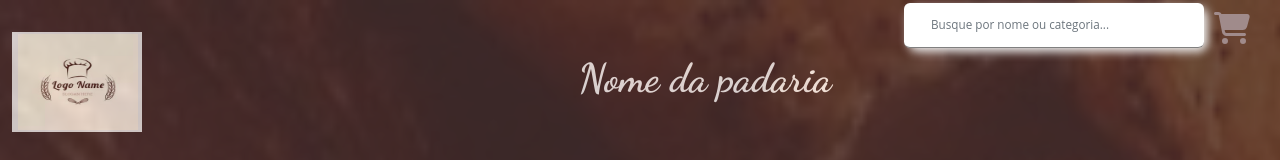
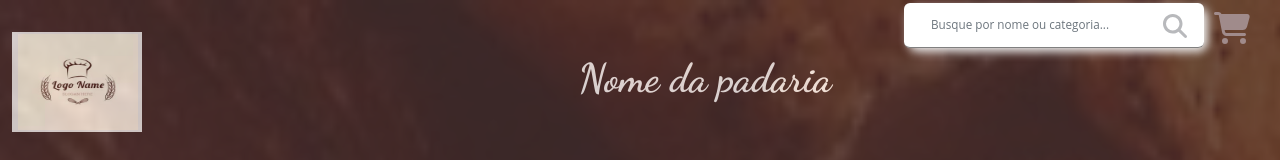
Before and after one commit to 09brsv/front-padaria, an Angular app: page /produtos in a window 1280 px wide. Shown: the top 160 px of the page. Built offline with nearby package versions, Linux system fonts and the light colour scheme.

Commit message:
fix(src): corrige bug em dispositivos moveis

```diff
--- a/src/app/shared/components/header/header.component.html
+++ b/src/app/shared/components/header/header.component.html
@@ -7,7 +7,7 @@
         [formControl]="fieldSearch"
         placeholder="Busque por nome ou categoria..." />
       <span>
-        <fa-icon [icon]="searchIcon"></fa-icon>
+        <fa-icon [icon]="searchIcon" size="xl"></fa-icon>
       </span>
     </div>
     <ng-content class="car"></ng-content>
--- a/src/app/shared/components/header/header.component.scss
+++ b/src/app/shared/components/header/header.component.scss
@@ -81,12 +81,13 @@ header {
         width: 45px;
         position: absolute;
         right: 0;
+        display: flex;
+        color: #b8b9bc;
 
-        & i {
+        & fa-icon {
           position: absolute;
-          top: 14px;
+          top: 11px;
           left: 4px;
-          color: #b8b9bc;
         }
       }
 
--- a/src/app/shared/components/modal-order/modal-order.component.html
+++ b/src/app/shared/components/modal-order/modal-order.component.html
@@ -24,7 +24,7 @@
             ><fa-icon [icon]="removeIcon" (click)="removeProduct(i)"></fa-icon
           ></span>
         </div>
-        <div class="card-img">
+        <div class="card-img col col-5">
           <img
             src="{{
               product.get('image')?.value !== undefined
--- a/src/app/shared/components/modal-order/modal-order.component.scss
+++ b/src/app/shared/components/modal-order/modal-order.component.scss
@@ -4,7 +4,7 @@
   overflow-x: hidden;
 
   & .card-img {
-    width: 150px;
+    width: 120px;
     height: 90px;
   }
 
```
